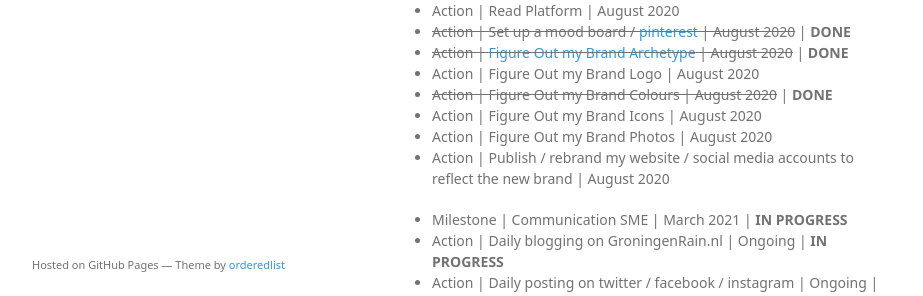
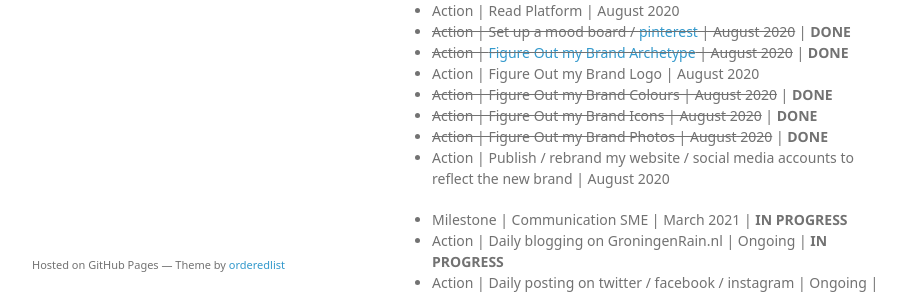
Before and after one commit to rainleander/rainleander.github.io, a Jekyll site: the page speak-softly.html, which Jekyll copies as it is, in a window 1280 px wide. Shown: the part 556-852 px from the top of the page, without its empty margins (178-1101 px from the left). Built offline with Jekyll 4.4.1, drawn with Linux system fonts in a browser that asks for light colours; some web fonts are replaced.

Commit message:
Update speak-softly.html

```diff
--- a/speak-softly.html
+++ b/speak-softly.html
@@ -45,8 +45,8 @@
           <li><del>Action | <a href="http://groningenrain.nl/am-i-a-creator-or-a-sage-why-not-both/">Figure Out my Brand Archetype</a> | August 2020</del> | <b>DONE</b></li>
           <li>Action | Figure Out my Brand Logo | August 2020</li>
           <li><del>Action | Figure Out my Brand Colours | August 2020</del> | <b>DONE</b></li>
-          <li>Action | Figure Out my Brand Icons | August 2020</li>
-          <li>Action | Figure Out my Brand Photos | August 2020</li>
+          <li><del>Action | Figure Out my Brand Icons | August 2020</del> | <b>DONE</b></li>
+          <li><del>Action | Figure Out my Brand Photos | August 2020</del> | <b>DONE</b></li>
           <li>Action | Publish / rebrand my website / social media accounts to reflect the new brand | August 2020</li></ul>
 
         <ul><li>Milestone | Communication SME | March 2021 | <b>IN PROGRESS</b></li>
```
